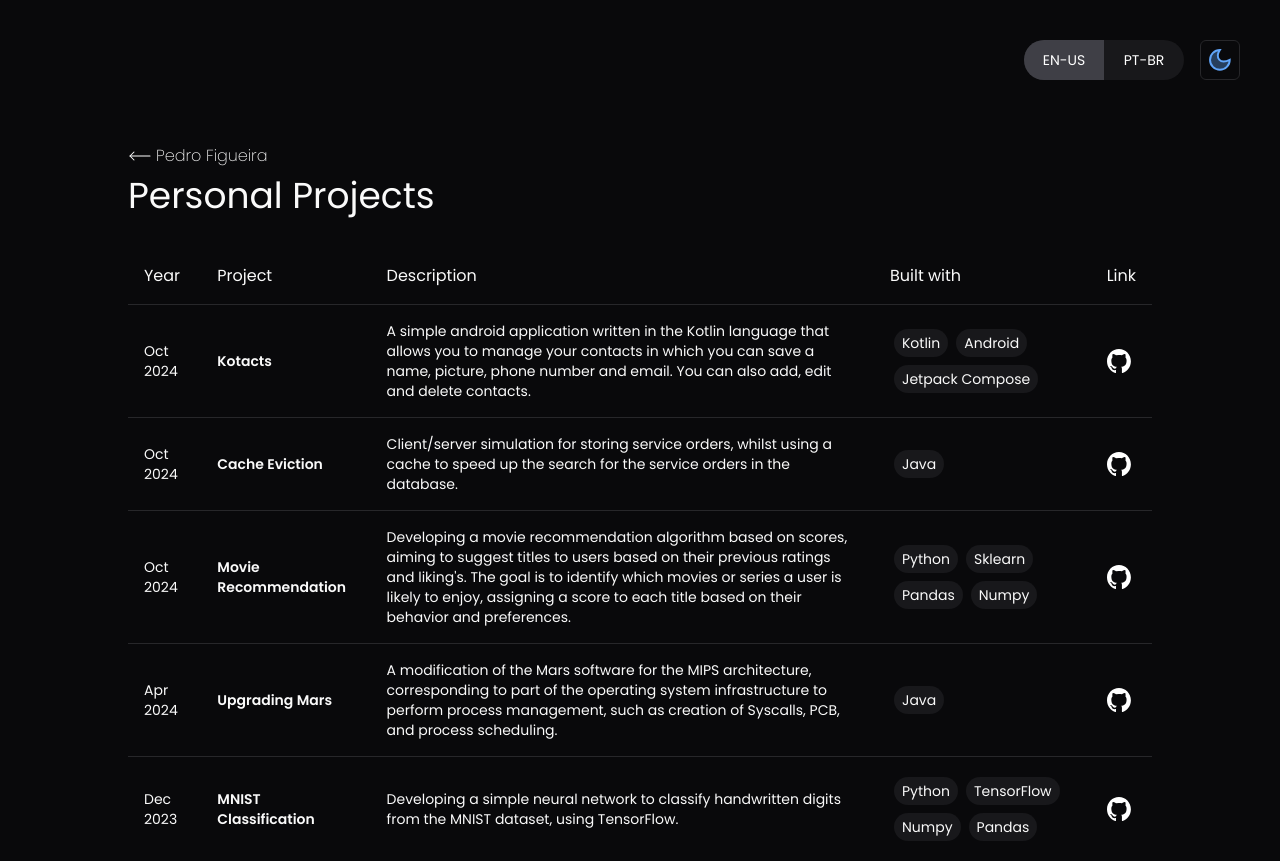
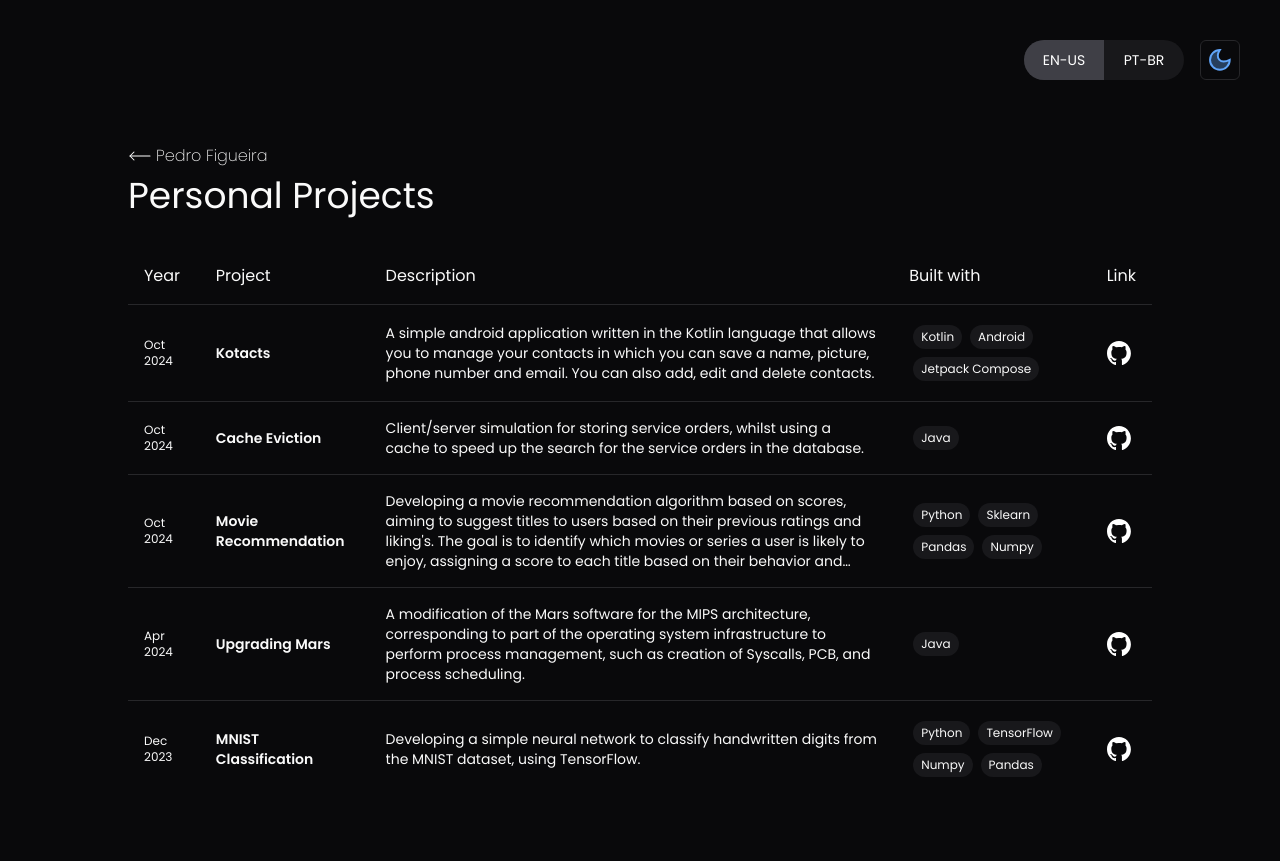
Before and after one commit to PepeuFBV/portfolio, a Next.js app: page /projects in a window 1280 px wide. After the commit the page ends 800 px from the top, so only its background shows below. Built offline with nearby package versions, Linux system fonts and the light colour scheme.

Commit message:
Responsiveness fixes

```diff
--- a/src/app/page.tsx
+++ b/src/app/page.tsx
@@ -9,8 +9,6 @@ import { Footer } from '@/components/core/Footer'
 import { Projects } from '@/components/core/Projects'
 
 const INITIAL_DELAY = 0.02
-
-// TODO: exit animations for language switch, switch animations
 
 export default function Main() {
     const { languagePos } = useAppContext()
@@ -24,7 +22,7 @@ export default function Main() {
                 <AboutMe INITIAL_DELAY={INITIAL_DELAY} languagePos={languagePos} />
                 <Experience INITIAL_DELAY={INITIAL_DELAY + 0.8} languagePos={languagePos} />
                 <Projects INITIAL_DELAY={INITIAL_DELAY + 3.8} languagePos={languagePos} />
-                <Footer className='mt-24 w-full' INITIAL_DELAY={INITIAL_DELAY + 6.5} languagePos={languagePos} />
+                <Footer className='mt-16 lg:mt-24 w-full' INITIAL_DELAY={INITIAL_DELAY + 6.5} languagePos={languagePos} />
             </div>
         </main>
     )
--- a/src/components/core/Projects/DataTable/columns.tsx
+++ b/src/components/core/Projects/DataTable/columns.tsx
@@ -38,7 +38,9 @@ export const getColumns = ({ languagePos }: ColumnsProps): ColumnDef<ProjectData
                 }
                 const month: number = row.original.madeAt?.month || 0
                 const year: number = row.original.madeAt?.year || 0
-                return `${dateNameMapping[month][languagePos]} ${year}`
+                return (
+                    <p className='text-xs'>{dateNameMapping[month][languagePos]} {year}</p>
+                )
             }
         },
         {
@@ -46,16 +48,24 @@ export const getColumns = ({ languagePos }: ColumnsProps): ColumnDef<ProjectData
             header: headers.project[languagePos],
             cell: ({ row }) => {
                 return (
-                    <p className=' font-semibold'>{row.original.name}</p>
+                    <p className='font-semibold'>{row.original.name}</p>
                 )
             }
         },
         {
             accessorKey: 'description',
-            header: headers.description[languagePos],
+            header: () => (
+                <div className='hidden md:flex'>
+                    <p className='font-'>{headers.description[languagePos]}</p>
+                </div>
+            ),
             cell: ({ row }) => {
-                const descriptions: string[] = row.original.description
-                return descriptions[languagePos]
+                const description: string[] = row.original.description
+                return (
+                    <div className='hidden md:flex'>
+                        <p className='line-clamp-4 lg:line-clamp-8'>{description[languagePos]}</p>
+                    </div>
+                )
             }
         },
         {
@@ -65,7 +75,7 @@ export const getColumns = ({ languagePos }: ColumnsProps): ColumnDef<ProjectData
                 return (
                     <div className='flex flex-wrap'>
                         {row.original.languagesAndFrameworks?.map((name: string, index: number) => (
-                            <div key={index} className='w-fit bg-zinc-200 dark:bg-zinc-900 rounded-full px-2 py-1 m-1 text-nowrap'>
+                            <div key={index} className='w-fit bg-zinc-200 dark:bg-zinc-900 rounded-full px-2 py-1 m-1 text-nowrap text-xs'>
                                 {name}
                             </div>
                         ))}
```
